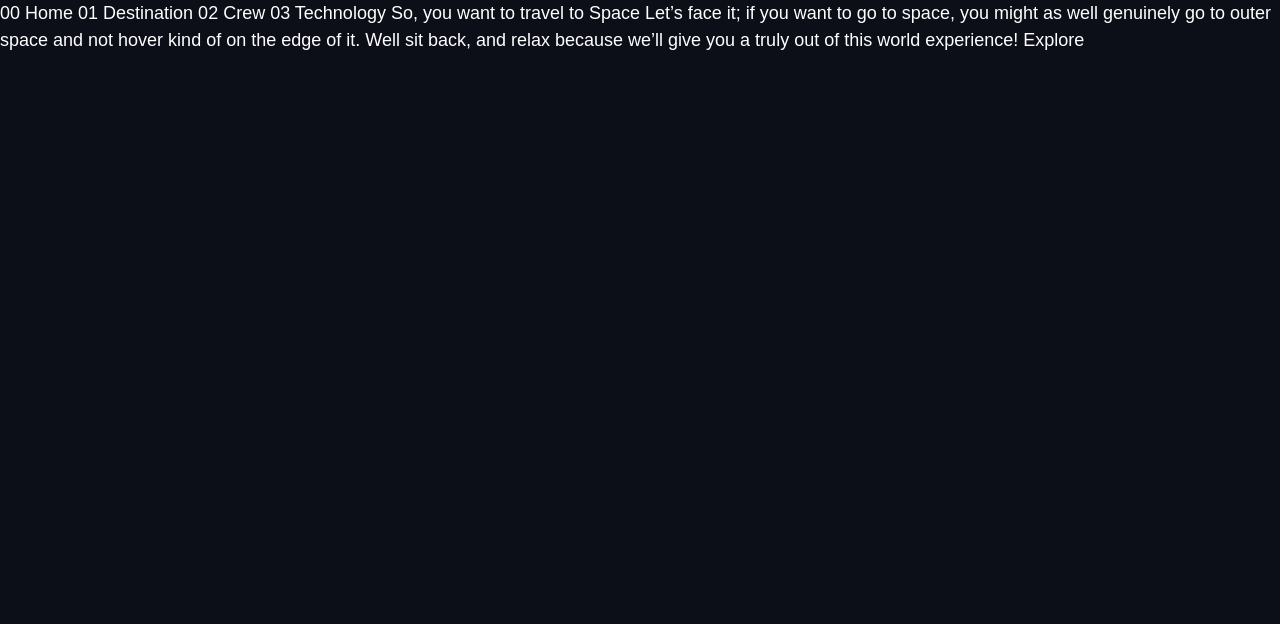
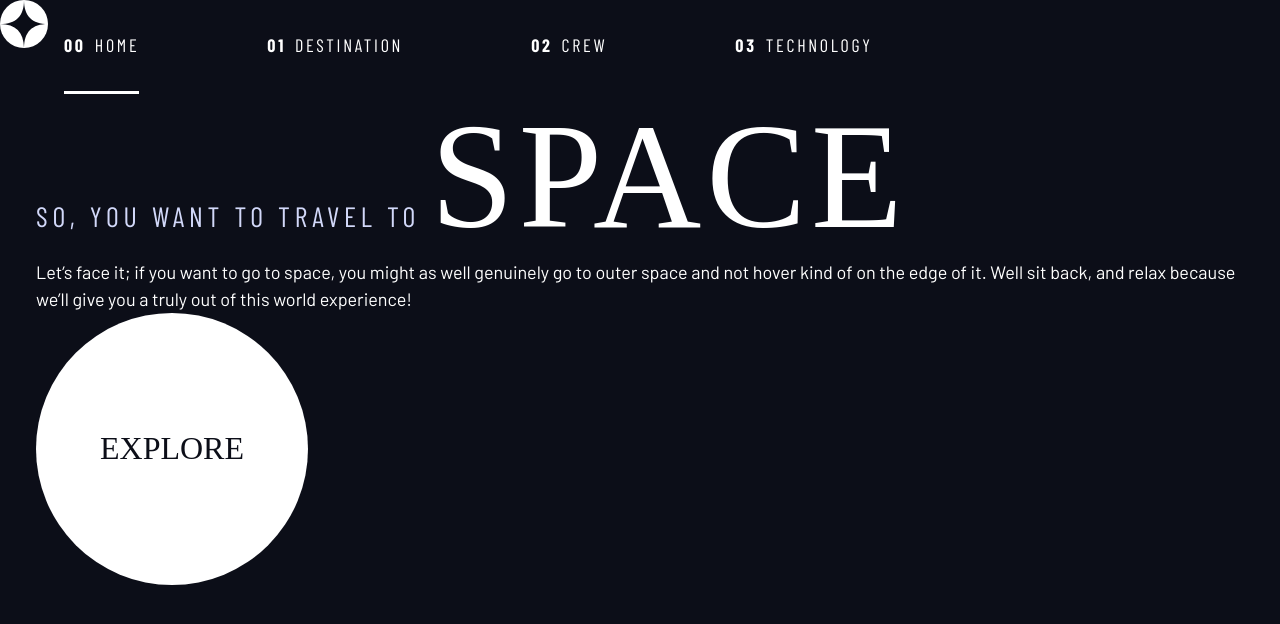
Before and after one commit to AtlasKaplan/Space-webpage, a plain HTML site: page space-tourism-website-main/starter-code/index.html in a window 1280 px wide. Drawn offline with nearby package versions, Linux system fonts and the light colour scheme; a web font is replaced by a local one.

Commit message:
html index

```diff
--- a/space-tourism-website-main/starter-code/index.html
+++ b/space-tourism-website-main/starter-code/index.html
@@ -1,29 +1,56 @@
 <!DOCTYPE html>
 <html lang="en">
+
 <head>
   <meta charset="UTF-8">
   <meta name="viewport" content="width=device-width, initial-scale=1.0">
 
+  <link rel="icon" type="image/png" sizes="32x32" href="./assets/favicon-32x32.png">
+  <!-- Google fonts -->
+  <link rel="preconnect" href="https://fonts.googleapis.com">
+  <link rel="preconnect" href="https://fonts.gstatic.com" crossorigin>
+  <link
+    href="https://fonts.googleapis.com/css2?family=Barlow+Condensed:wght@400;700&family=Bellefair&family=Barlow:wght@400;700&display=swap"
+    rel="stylesheet">
+
   <link rel="stylesheet" href="style.css">
-  <link rel="icon" type="image/png" sizes="32x32" href="./assets/favicon-32x32.png">
-
   <title>Frontend Mentor | Space tourism website</title>
 </head>
+
 <body>
 
-  00 Home
-  01 Destination
-  02 Crew
-  03 Technology
+<body>
 
-  So, you want to travel to
-  Space
-  Let’s face it; if you want to go to space, you might as well genuinely go to
-  outer space and not hover kind of on the edge of it. Well sit back, and relax
-  because we’ll give you a truly out of this world experience!
+  <header class="primary-header flex">
+    <div>
+      <img src="./assets/shared/logo.svg" alt="space tourism logo" class="logo">
+    </div>
+    <nav>
+      <ul class="primary-navigation underline-indicators flex">
+        <li class="active"><a class="ff-sans-cond uppercase text-white letter-spacing-2"
+            href="index.html"><span>00</span>Home</a>
+        <li><a class="ff-sans-cond uppercase text-white letter-spacing-2"
+            href="destination.html"><span>01</span>Destination</a>
+        <li><a class="ff-sans-cond uppercase text-white letter-spacing-2" href="crew.html"><span>02</span>Crew</a>
+        <li><a class="ff-sans-cond uppercase text-white letter-spacing-2"
+            href="technology.html"><span>03</span>Technology</a>
+      </ul>
+    </nav>
+  </header>
 
-  Explore
+  <div class="container">
+    <h1 class="text-accent fs-500 ff-sans-cond uppercase letter-spacing-1">So, you want to travel to
+      <span class="fs-900 ff-serif text-white">Space</span>
+    </h1>
+    <p>Let’s face it; if you want to go to space, you might as well genuinely go to
+      outer space and not hover kind of on the edge of it. Well sit back, and relax
+      because we’ll give you a truly out of this world experience! </p>
 
-  <script src="index.js"></script>
+    <a href="#" class="large-button uppercase ff-serif fs-600 text-dark bg-white">Explore</a>
+  </div>
+
 </body>
+
+</body>
+
 </html>
--- a/space-tourism-website-main/starter-code/style.css
+++ b/space-tourism-website-main/starter-code/style.css
@@ -255,7 +255,7 @@ select {
 .large-button {
     position: relative;
     z-index: 1;
-    display: grid;
+    display: inline-grid;
     place-items: center;
     padding: 0 2em;
     border-radius: 50%;
```
